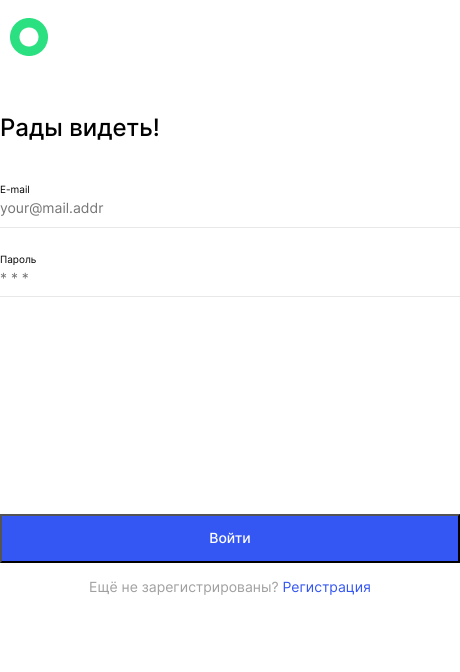
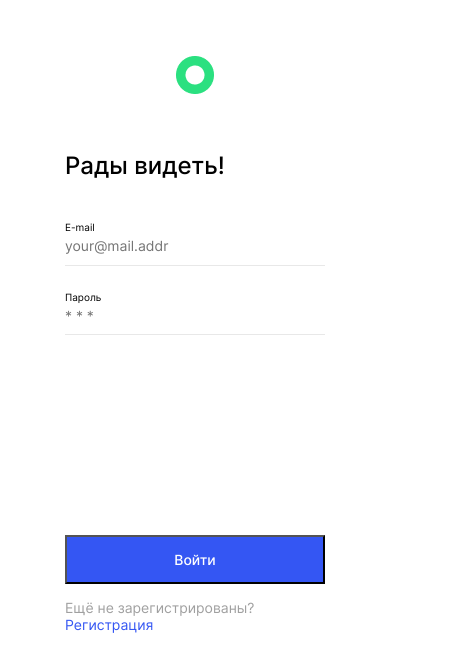
Before and after one commit to rusanov-andrey/movies-explorer-frontend, a React (Create React App) app: page /signin in a window 390 px wide. Shown: the top 672 px of the page, 460 px wide, since content can reach past the window. Built offline with nearby package versions, Linux system fonts and the light colour scheme.

Commit message:
Вёрстка под низкие разрешения

```diff
--- a/src/components/Header/Header.css
+++ b/src/components/Header/Header.css
@@ -149,6 +149,12 @@
   display: none;
   z-index: 1;
   top: 70px;
+  bottom: unset;
+  left: 10px;
+  right: 10px;
+  box-shadow: 0px 0px 14px rgba(0, 0, 0, 0.08);
+
+  background-color: white;
 }
 
 .header__menu-button {
@@ -174,12 +180,23 @@
   .header {
     padding: 18px 50px;
   }
+
+  .header_short {
+    width: 430px;
+    padding: 70px 0 0;  }
 }
 
 
 @media screen and (max-width: 800px) {
   .header {
     padding: 18px 30px;
+  }
+
+  .header_short {
+    width: 396px;
+    padding-top: 232px;
+    padding-left: 0;
+    padding-right: 0;
   }
 }
 
@@ -188,6 +205,11 @@
   .header {
     padding: 18px 10px;
   }
+
+  .header_short {
+    justify-content: center;
+    width: unset;
+    padding-top: 56px;  }
 
   .neader__navigation-bar_long {
     display: none;
--- a/src/components/Header/Header.js
+++ b/src/components/Header/Header.js
@@ -3,6 +3,8 @@ import NavigationBar from '../NavigationBar/NavigationBar';
 import { Link } from 'react-router-dom';
 
 import './Header.css'
+
+const linkInfo = [{addr: '/movies', text: 'Фильмы'}, {addr: '/saved-movies', text: 'Сохранённые фильмы'}];
 
 export default function Header({authorized, darkTheme, short}) {
   const menuRef = React.useRef();
@@ -25,7 +27,6 @@ export default function Header({authorized, darkTheme, short}) {
   }
 
   function handleMenuClick(evt) {
-    console.log('AAA');
     menuRef.current.classList.toggle('neader__navigation-bar_short_visible');
   }
 
@@ -35,13 +36,13 @@ export default function Header({authorized, darkTheme, short}) {
         <div className='header__logo' />
       </Link>
       <div className='neader__navigation-bar neader__navigation-bar_long'>
-        { !short && authorized && <NavigationBar darkTheme={darkTheme}/> }
+        { !short && authorized && <NavigationBar linkInfo={linkInfo} darkTheme={darkTheme}/> }
       </div>
       { !short && authorized && renderAccauntInfo()}
       { !short && !authorized && renderEntranceLinks()}
       { authorized && <div className={'header__menu-button ' + (darkTheme ? 'header__menu-button_dark' : '')} onClick={handleMenuClick}>≡</div> }
       <div ref={menuRef} className='neader__navigation-bar neader__navigation-bar_short'>
-        <NavigationBar darkTheme={darkTheme}/>
+        <NavigationBar linkInfo={[{addr: '/', text: 'Главная'}, ...linkInfo, {addr: '/profile', text: 'Аккаунт'}]} darkTheme={darkTheme}/>
       </div>
     </header>
   );
--- a/src/components/Login/Login.css
+++ b/src/components/Login/Login.css
@@ -5,3 +5,24 @@
 
   width: 460px;
 }
+
+
+@media screen and (max-width: 1000px) {
+  .login {
+    width: 430px;
+  }
+}
+
+
+@media screen and (max-width: 800px) {
+  .login {
+    width: 396px;
+  }
+}
+
+
+@media screen and (max-width: 500px) {
+  .login {
+    width: 260px;
+  }
+}
--- a/src/components/NavigationBar/NavigationBar.css
+++ b/src/components/NavigationBar/NavigationBar.css
@@ -61,6 +61,21 @@
 }
 
 @media screen and (max-width: 500px) {
+  .navigation-bar__menu {
+    display: grid;
+    position: relative;
+    grid-auto-flow: row;
+    grid-auto-rows: auto;
+    grid-auto-columns: unset;
+    grid-template-rows: auto;
+    grid-template-columns: auto;
+    column-gap: unset;
+    row-gap: 16px;
+    justify-items: left;
+    align-items:  center;
+
+  }
+
   .navigation-bar__text {
     text-decoration: underline;
   }
--- a/src/components/NavigationBar/NavigationBar.js
+++ b/src/components/NavigationBar/NavigationBar.js
@@ -1,15 +1,14 @@
 import { NavLink } from 'react-router-dom';
 import './NavigationBar.css'
 
-export default function NavigationBar({darkTheme }) {
+export default function NavigationBar({linkInfo, darkTheme }) {
   function calculeteClassName(isActive, darkTheme) {
     return (isActive ? `navigation-bar__text ${darkTheme ? 'navigation-bar__text_dark' : ''}` : `navigation-bar__link  ${darkTheme ? 'navigation-bar__link_dark' : ''}`);
   }
   return (
     <div className='navigation-bar'>
       <nav className='navigation-bar__menu'>
-        <NavLink className={({isActive}) => calculeteClassName(isActive, darkTheme)} to='/movies'>Фильмы</NavLink>
-        <NavLink className={({isActive}) => calculeteClassName(isActive, darkTheme)} to='/saved-movies'>Сохранённые фильмы</NavLink>
+        {linkInfo.map((item) => <NavLink key={item.addr} className={({isActive}) => calculeteClassName(isActive, darkTheme)} to={item.addr}>{item.text}</NavLink>)}
       </nav>
     </div>
   );
--- a/src/components/NotFound/NotFound.css
+++ b/src/components/NotFound/NotFound.css
@@ -55,3 +55,29 @@
 .notfound__back:hover {
   opacity: 0.7;
 }
+
+
+@media screen and (max-width: 1000px) {
+
+}
+
+
+@media screen and (max-width: 800px) {
+
+}
+
+
+@media screen and (max-width: 500px) {
+  .notfound__title  {
+    font: 400 80px/1.2 Inter;
+  }
+
+  .notfound__message {
+    font: 400 12px/1.2 Inter;
+  }
+
+  .notfound__back {
+    margin: 184px 0 0;
+    font: 400 12px/1.2 Inter;
+  }
+}
--- a/src/components/Register/Register.css
+++ b/src/components/Register/Register.css
@@ -5,3 +5,24 @@
 
   width: 460px;
 }
+
+
+@media screen and (max-width: 1000px) {
+  .register {
+    width: 430px;
+  }
+}
+
+
+@media screen and (max-width: 800px) {
+  .register {
+    width: 396px;
+  }
+}
+
+
+@media screen and (max-width: 500px) {
+  .register {
+    width: 260px;
+  }
+}
```
